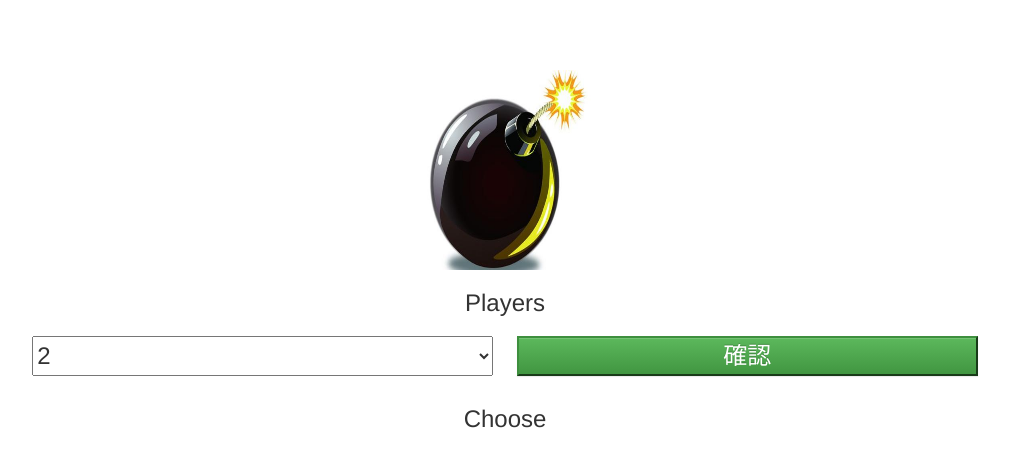
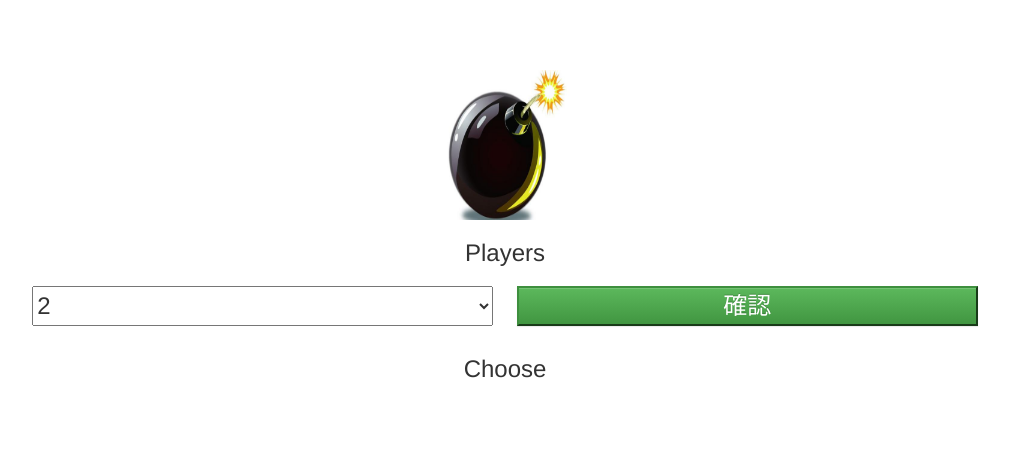
Before and after one commit to imsohappysc/imsohappysc.github.io, a plain HTML site: page bomb.html in a window 1280 px wide. Shown: the whole page, without its empty margins (135-1144 px from the left). Drawn offline with nearby package versions, Linux system fonts and the light colour scheme.

Commit message:
Add files via upload

```diff
--- a/bomb.html
+++ b/bomb.html
@@ -49,7 +49,7 @@
     </div>
 
     <div>
-        <img  id="image" src="img0.jpg" width="200vw" height="200vw">
+        <img  id="image" src="img0.jpg" width="150vw" height="150vw">
     </div>
     <div class="body">
         <h3>Players</h3>
```
